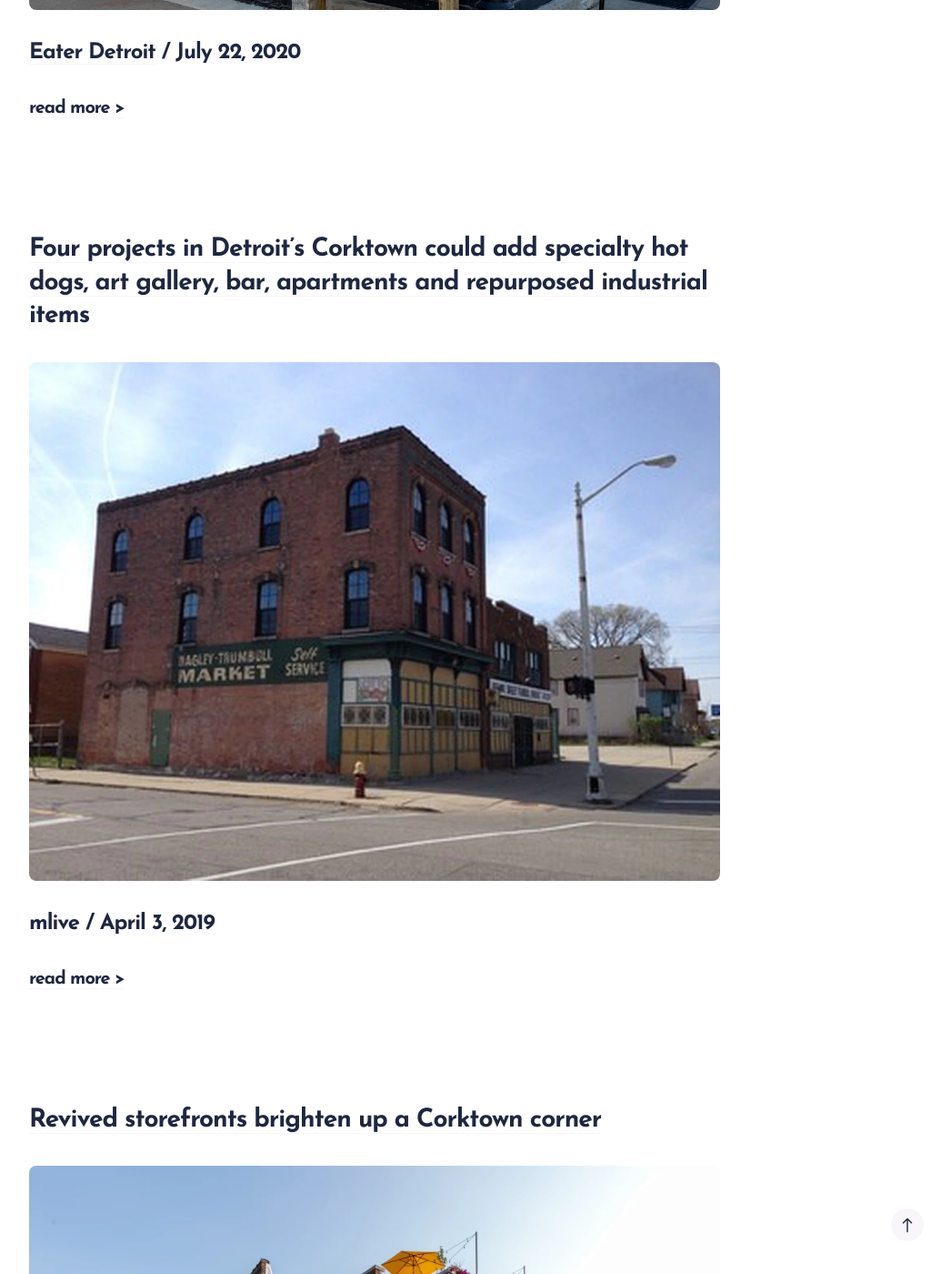
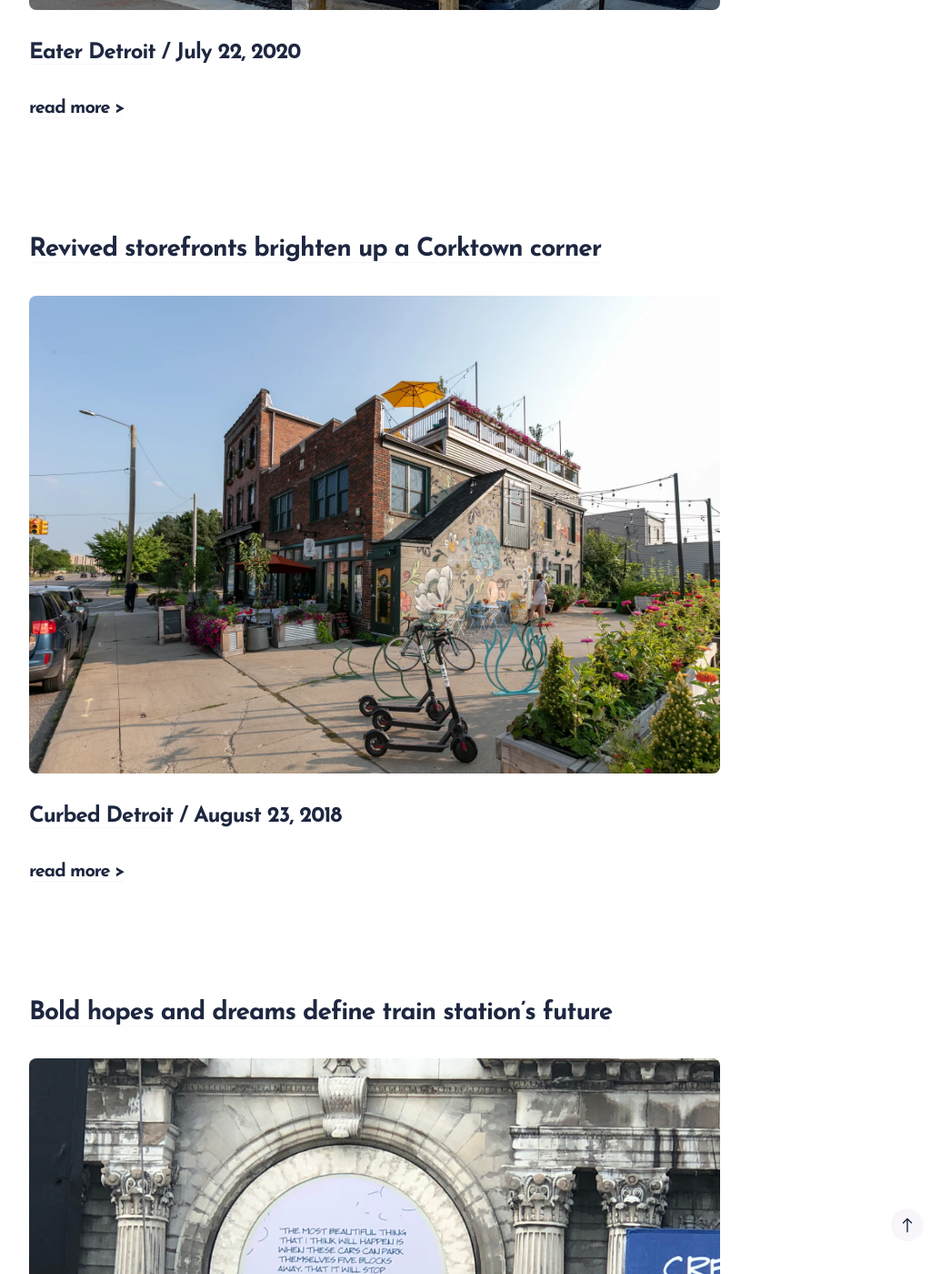
Before and after one commit to balletrealestate/balletrealestate.github.io, a Jekyll site: the page built from _pages/news.md, in a window 1280 px wide and 1400 px high, scrolled down 5006 px. Shown: the whole window at 91% size, without its empty margins (228-1263 px from the left). Built offline with Jekyll 4.4.1, drawn with Linux system fonts in a browser that asks for light colours; nearby versions of some CDN libraries.

Commit message:
removed duplicate entry

```diff
--- a/_pages/news.md
+++ b/_pages/news.md
@@ -45,14 +45,6 @@ menu: In The News
 [![Eater Detroit](/images/news/07222020.jpeg "Eater Detroit")](https://detroit.eater.com/2020/7/22/21334029/detroit-restaurants-coffee-shops-walk-up-window-carryout-design-trend-coronavirus)
 ### [Eater Detroit](https://detroit.eater.com/2020/7/22/21334029/detroit-restaurants-coffee-shops-walk-up-window-carryout-design-trend-coronavirus) / July 22, 2020
 #### [read more >](https://detroit.eater.com/2020/7/22/21334029/detroit-restaurants-coffee-shops-walk-up-window-carryout-design-trend-coronavirus)
-
-<br>
-<br>
-
-## [Four projects in Detroit's Corktown could add specialty hot dogs, art gallery, bar, apartments and repurposed industrial items](https://www.mlive.com/business/detroit/2014/05/four_projects_in_detroits_cork.html)
-[![mlive](/images/news/05152014.jpeg "mlive")](https://www.mlive.com/business/detroit/2014/05/four_projects_in_detroits_cork.html)
-### [mlive](https://www.mlive.com/business/detroit/2014/05/four_projects_in_detroits_cork.html) / April 3, 2019
-#### [read more >](https://www.mlive.com/business/detroit/2014/05/four_projects_in_detroits_cork.html)
 
 <br>
 <br>
```
